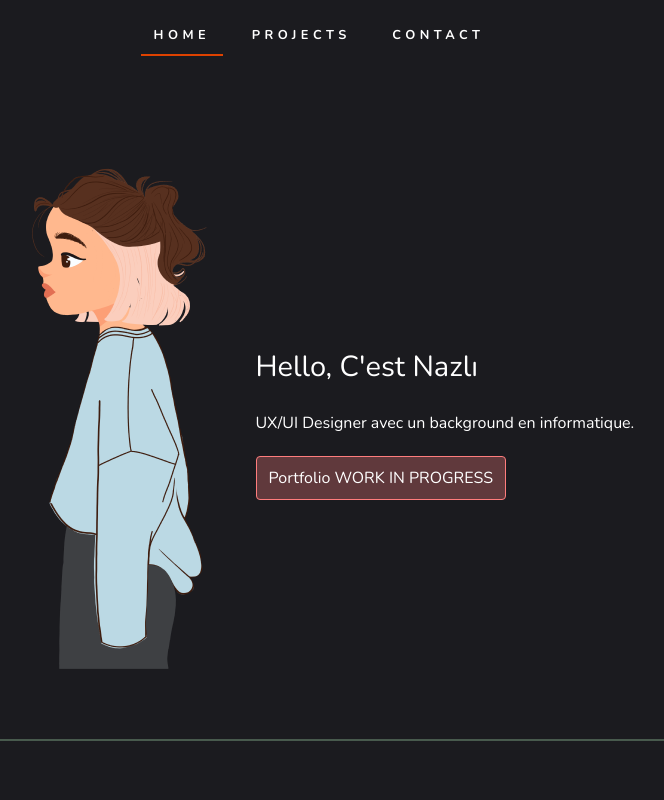
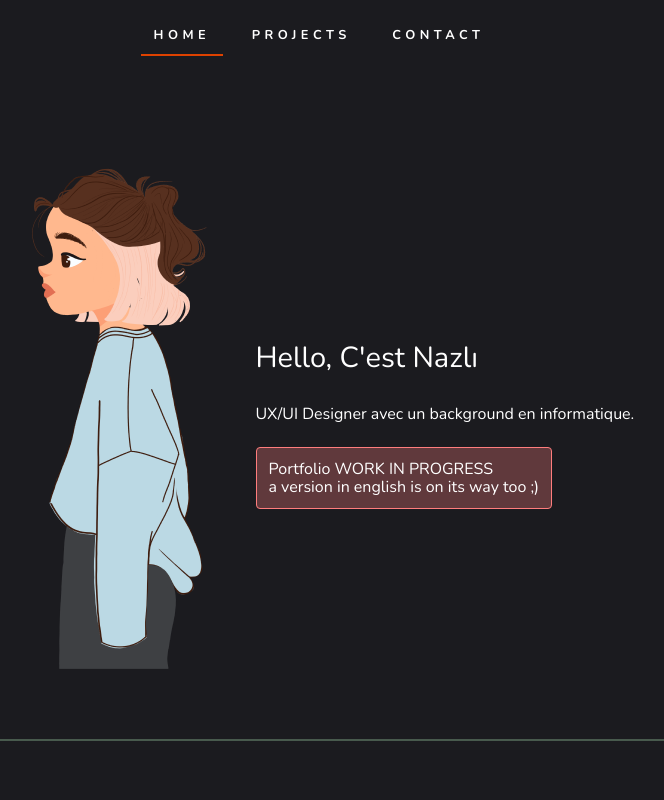
Before and after one commit to Greyfourt/greyfourt.github.io, a Next.js app: page / in a window 1280 px wide. Shown: the top 800 px of the page, without its empty margins (305-969 px from the left). Built offline with nearby package versions, Linux system fonts and the light colour scheme.

Commit message:
text landing

```diff
--- a/src/app/page.tsx
+++ b/src/app/page.tsx
@@ -16,7 +16,10 @@ export default function Home() {
           <div className="headerDescription">
             <h1>Hello, C'est Nazlı</h1>
             <p>UX/UI Designer avec un background en informatique.</p>
-            <div className="highlight"><p>Portfolio WORK IN PROGRESS</p></div>
+            <div className="highlight">
+              <p>Portfolio WORK IN PROGRESS</p>
+              <p>a version in english is on its way too ;)</p>
+              </div>
           </div>
         </div>
 
```
